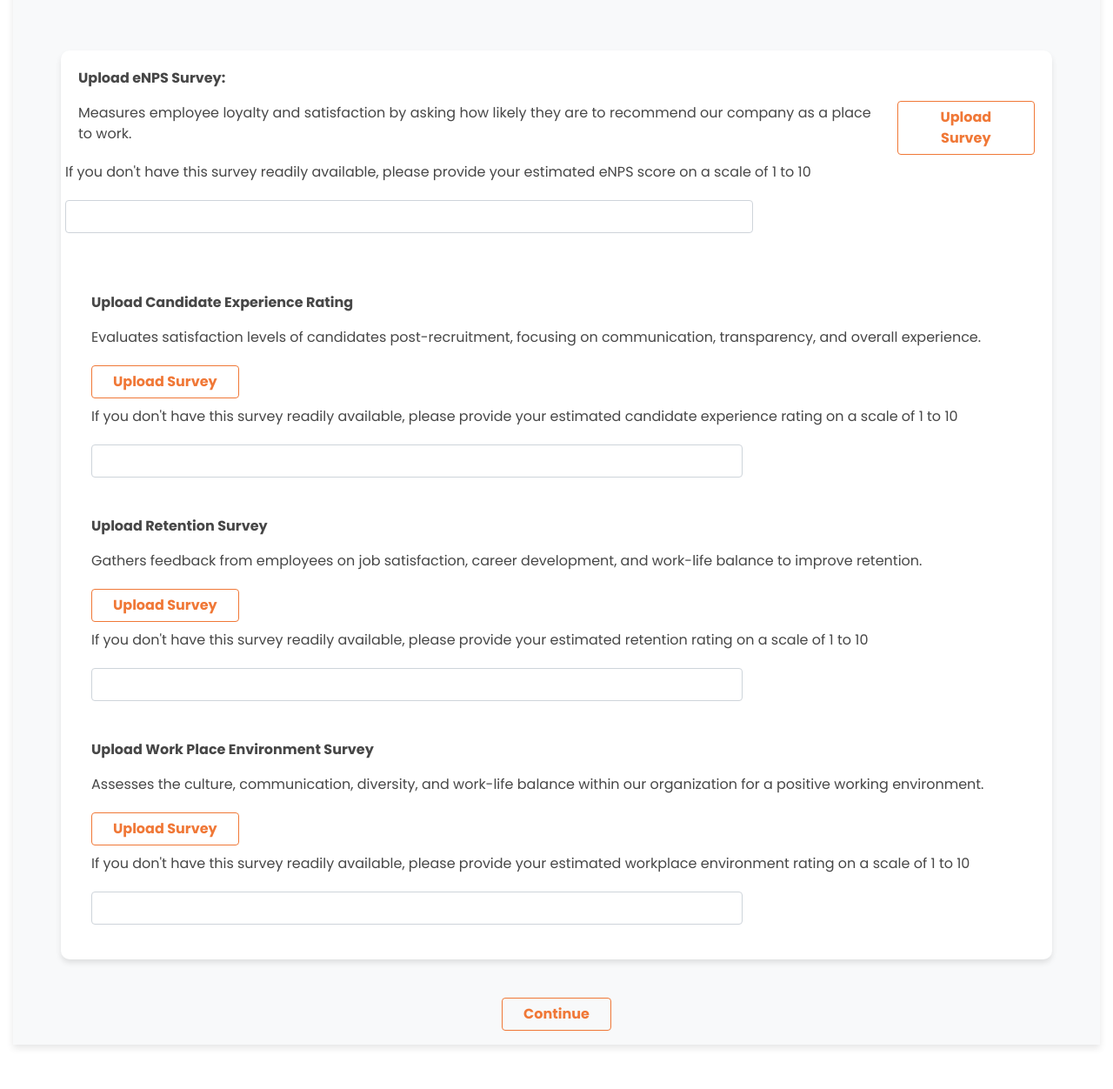
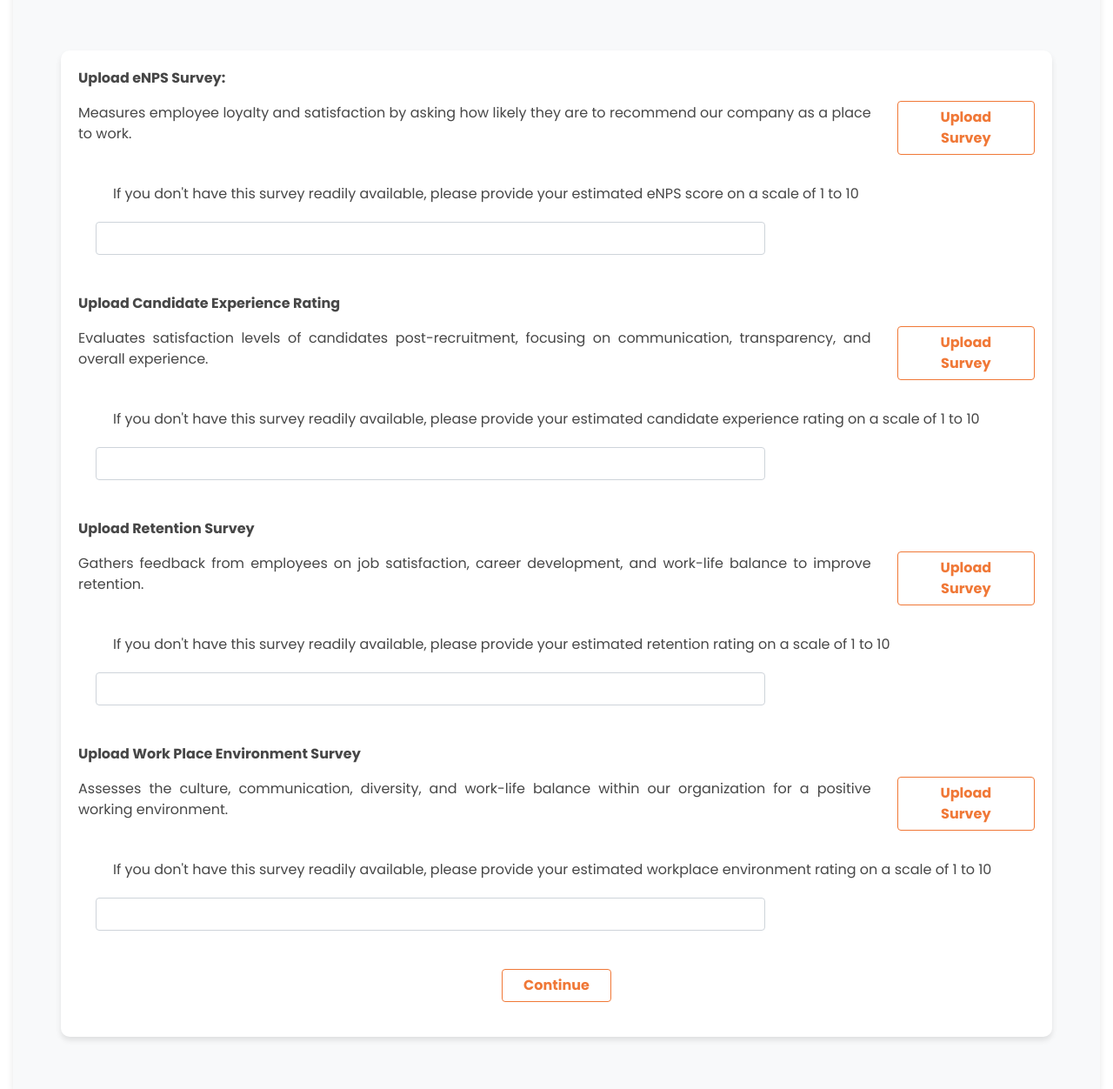
Before and after one commit to culfri09/Kallos, a Flask app: page /surveys in a window 1280 px wide. Shown: the part 160-1412 px from the top of the page at 87% size. Before the commit the page ends 1365 px from the top, so only its background shows below. Run offline with Flask 3, Linux system fonts and the light colour scheme; the visitor is signed in with stand-in values (Sample User, id 1).

Commit message:
continue with survey page

```diff
--- a/website/template/base_surveys.html
+++ b/website/template/base_surveys.html
@@ -51,51 +51,73 @@
                         </label>
                     </div>
                 </div>
+                <br>
+                <label class="subtitle" for="npsMetric" style="margin-left: 40px;">If you don't have this survey readily available, please provide your estimated eNPS score on a scale of 1 to 10</label>
+                <br>
+                <input style="width: 70%; margin-left: 20px" class="form-control subtitle" type="text" id="npsMetric" name="npsMetric">
+            </div>
         </div>
         <br>
-              <label class="subtitle" for="npsMetric">If you don't have this survey readily available, please provide your estimated eNPS score on a scale of 1 to 10</label>
-              <br>
-              <input style="width: 70%;" class="form-control subtitle" type="text" id="npsMetric" name="npsMetric">
+        <div class="row">
+            <div class="col-md-12">
+                <div class="row">
+                    <div class="col-md-10">
+                        <p class="title">Upload Candidate Experience Rating</p>
+                        <p class="subtitle">Evaluates satisfaction levels of candidates post-recruitment, focusing on communication, transparency, and overall experience.</p>
+                    </div>
+                    <div class="col-md-2 d-flex align-items-end justify-content-end">
+                        <label for="candidateExperienceRating" class="btn btn-outline-primary custom-hero-signup-btn px-4 gap-3">
+                            Upload Survey
+                            <input type="file" name="candidateExperienceRating" id="candidateExperienceRating" style="display: none; margin-left: 40px;">
+                        </label>
+                    </div>
                 </div>
                 <br>
+                <label class="subtitle" for="candidateMetric" style="margin-left: 40px;">If you don't have this survey readily available, please provide your estimated candidate experience rating on a scale of 1 to 10</label>
                 <br>
-           <div class="col-md-12">
-               <p class="title">Upload Candidate Experience Rating</p>
-               <p class="subtitle">Evaluates satisfaction levels of candidates post-recruitment, focusing on communication, transparency, and overall experience.</p>
-               <label for="candidateExperienceRating" class="btn btn-outline-primary custom-hero-signup-btn px-4 gap-3">
-                  Upload Survey
-              </label>
-               <input type="file" name="candidateExperienceRating" id="candidateExperienceRating" style="display: none;">
-               <br>
-               <label class="subtitle" for="candidateMetric">If you don't have this survey readily available, please provide your estimated candidate experience rating on a scale of 1 to 10</label>
-               <br>
-               <input style="width: 70%;" class="form-control subtitle" type="text" id="candidateMetric" name="candidateMetric">
+                <input style="width: 70%; margin-left: 20px" class="form-control subtitle" type="text" id="candidateMetric" name="candidateMetric">
+            </div>
         </div>
         <br>
+        <div class="row">
             <div class="col-md-12">
+                <div class="row">
+                    <div class="col-md-10">
                         <p class="title">Upload Retention Survey</p>
                         <p class="subtitle">Gathers feedback from employees on job satisfaction, career development, and work-life balance to improve retention.</p>
+                    </div>
+                    <div class="col-md-2 d-flex align-items-end justify-content-end">
                         <label for="retentionSurvey" class="btn btn-outline-primary custom-hero-signup-btn px-4 gap-3">
                             Upload Survey
+                            <input type="file" name="retentionSurvey" id="retentionSurvey" style="display: none; margin-left: 40px;">
                         </label>
-               <input type="file" name="retentionSurvey" id="retentionSurvey" style="display: none;">
-               <br>
-               <label class="subtitle" for="retentionMetric">If you don't have this survey readily available, please provide your estimated retention rating on a scale of 1 to 10</label>
-               <br>
-               <input style="width: 70%;" class="form-control subtitle" type="text" id="retentionMetric" name="retentionMetric">
+                    </div>
                 </div>
                 <br>
+                <label class="subtitle" for="retentionMetric" style="margin-left: 40px;">If you don't have this survey readily available, please provide your estimated retention rating on a scale of 1 to 10</label>
+                <br>
+                <input style="width: 70%; margin-left: 20px" class="form-control subtitle" type="text" id="retentionMetric" name="retentionMetric">
+            </div>
+        </div>
+        <br>
+        <div class="row">
             <div class="col-md-12">
+                <div class="row">
+                    <div class="col-md-10">
                         <p class="title">Upload Work Place Environment Survey</p>
                         <p class="subtitle">Assesses the culture, communication, diversity, and work-life balance within our organization for a positive working environment.</p>
+                    </div>
+                    <div class="col-md-2 d-flex align-items-end justify-content-end">
                         <label for="workplaceEnviornmentSurvey" class="btn btn-outline-primary custom-hero-signup-btn px-4 gap-3">
                             Upload Survey
+                            <input type="file" name="workplaceEnviornmentSurvey" id="workplaceEnviornmentSurvey" style="display: none; margin-left: 40px;">
                         </label>
-               <input type="file" name="workplaceEnviornmentSurvey" id="workplaceEnviornmentSurvey" style="display: none;">
+                    </div>
+                </div>
                 <br>
-               <label class="subtitle" for="workplaceEnvironmentMetric">If you don't have this survey readily available, please provide your estimated workplace environment rating on a scale of 1 to 10</label>
+                <label class="subtitle" for="workplaceEnvironmentMetric" style="margin-left: 40px;">If you don't have this survey readily available, please provide your estimated workplace environment rating on a scale of 1 to 10</label>
                 <br>
-               <input style="width: 70%;" class="form-control subtitle" type="text" id="workplaceEnvironmentMetric" name="workplaceEnvironmentMetric">
+                <input style="width: 70%; margin-left: 20px" class="form-control subtitle" type="text" id="workplaceEnvironmentMetric" name="workplaceEnvironmentMetric">
             </div>
         </div>
          <br>
```
Also changed, not shown: .misc.txt. Lines whose indentation alone changed are shown as unchanged.
